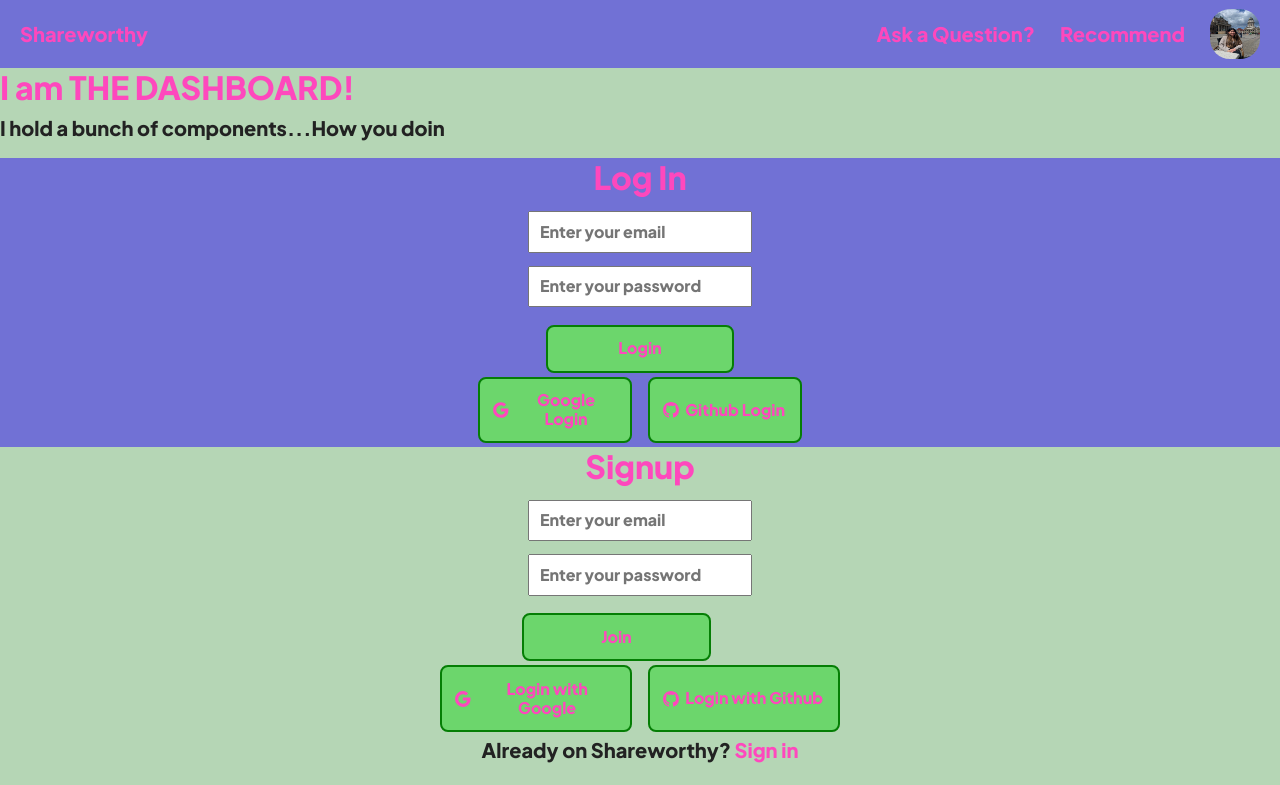
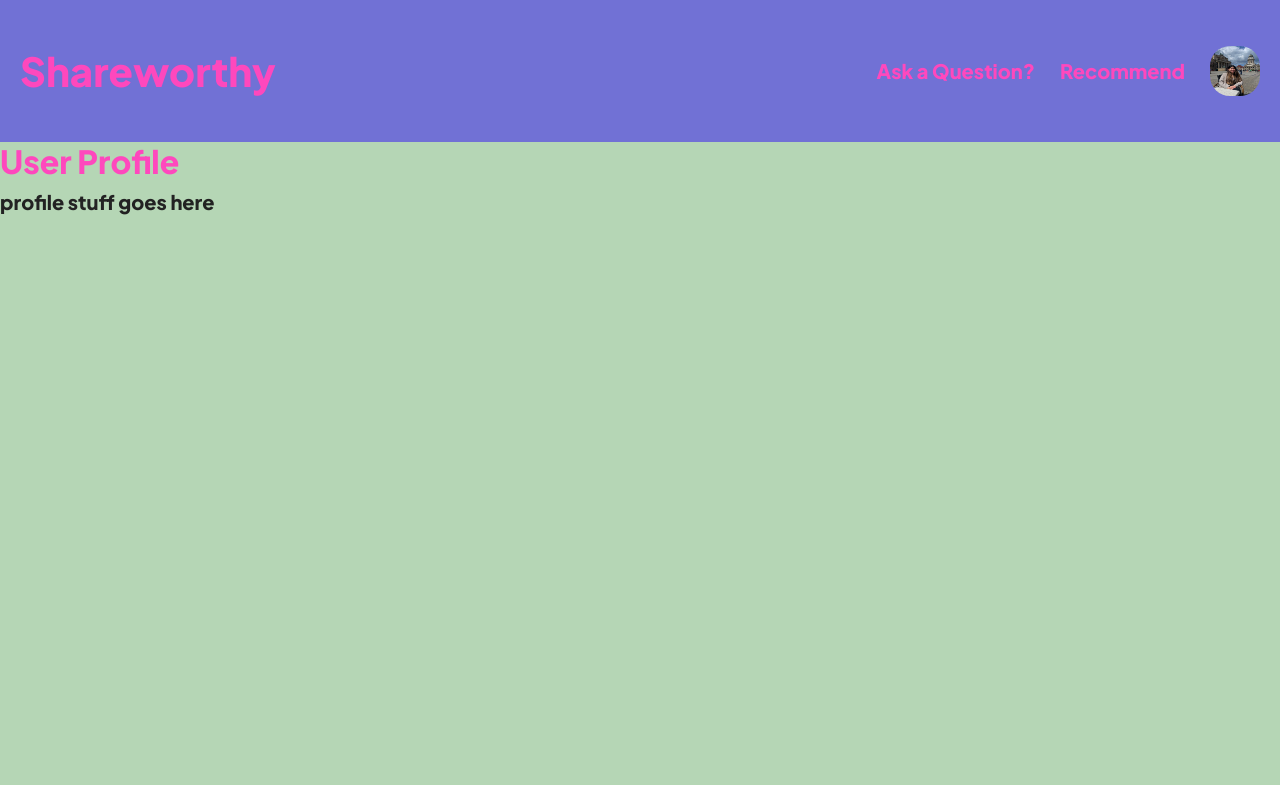
Before and after one commit to shareworthy-recs/shareworthy, a React app: page /profile in a window 1280 px wide. Shown: the top 785 px of the page. Built offline with nearby package versions, Linux system fonts and the light colour scheme.

Commit message:
routes working, links added

```diff
--- a/client/App.tsx
+++ b/client/App.tsx
@@ -16,6 +16,7 @@ import Dashboard from './components/pages/Dashboard';
 import Login from './components/pages/Login';
 import Recommend from './components/pages/Recommend';
 import Signup from './components/pages/Signup';
+import UserProfile from './components/pages/UserProfile';
 
 import './stylesheets/main.scss';
 
@@ -24,7 +25,13 @@ function App() {
   return (
     <>
       <Navbar />
-      <Dashboard />
+
+      <Routes>
+        <Route path="/" element={<Dashboard />} />
+        <Route path="/ask" element={<AskForSuggestion />} />
+        <Route path="/recommend" element={<Recommend />} />
+        <Route path="/profile" element={<UserProfile />} />
+      </Routes>
     </>
   );
 }
--- a/client/components/pages/Dashboard.tsx
+++ b/client/components/pages/Dashboard.tsx
@@ -13,10 +13,10 @@ const Dashboard = () => {
 
       <p>I hold a bunch of components...How you doin</p>
 
-      <Login />
+      {/* <Login />
       <Signup />
       <AskForSuggestion />
-      <Recommend />
+      <Recommend /> */}
     </>
   );
 };
--- a/client/components/pages/Navbar.tsx
+++ b/client/components/pages/Navbar.tsx
@@ -1,4 +1,5 @@
 import React from 'react';
+import { Link } from "react-router-dom";
 import '../../stylesheets/components/Navbar.scss';
 import lily from '../../assets/Lily.JPG';
 import DropDownProfile from './DropDownProfile';
@@ -6,17 +7,38 @@ import DropDownProfile from './DropDownProfile';
 const Navbar = () => {
   return (
     <nav>
-      <div id="left-nav">
-        <div>Shareworthy</div>
+
+{/*
+      <Routes>
+          <Route exact path="/" element={<Dashboard />} />
+
+
+*/}
+
+
+      <div id="site-name">
+        <Link to="/">
+          <h1>Shareworthy</h1>
+        </Link>
       </div>
       <div id="right-nav">
 
-        <div>Ask a Question?</div>
+        <div>
+          <Link to="/ask">
+            Ask a Question?
+          </Link>
+        </div>
 
-        <div>Recommend</div>
+        <div>
+          <Link to="/recommend">
+            Recommend
+          </Link>
+        </div>
 
         <div id="user-pic">
-          <img src={lily} />
+          <Link to="/profile">
+            <img src={lily} alt="user profile" />
+          </Link>
         </div>
 
       </div>
--- a/client/components/pages/UserProfile.tsx
+++ b/client/components/pages/UserProfile.tsx
@@ -4,9 +4,8 @@ import '../../stylesheets/components/UserProfile.scss';
 const UserProfile = () => {
     return (
     <>
-
         <h2>User Profile</h2>
-
+        <p>profile stuff goes here</p>
     </>
   );
 };
--- a/client/stylesheets/base/_base.scss
+++ b/client/stylesheets/base/_base.scss
@@ -30,7 +30,7 @@ a {
 
   @include on-event {
     color: $text-color;
-    text-decoration: underline;
+    text-decoration: none;
   }
 }
 
--- a/client/stylesheets/components/Navbar.scss
+++ b/client/stylesheets/components/Navbar.scss
@@ -8,7 +8,7 @@ nav {
     color: $brand-color;
     background-color: $bg-color;
 
-    #left-nav {
+    #site-name {
       flex: 1;
       display: flex;
       align-items: center;
```
